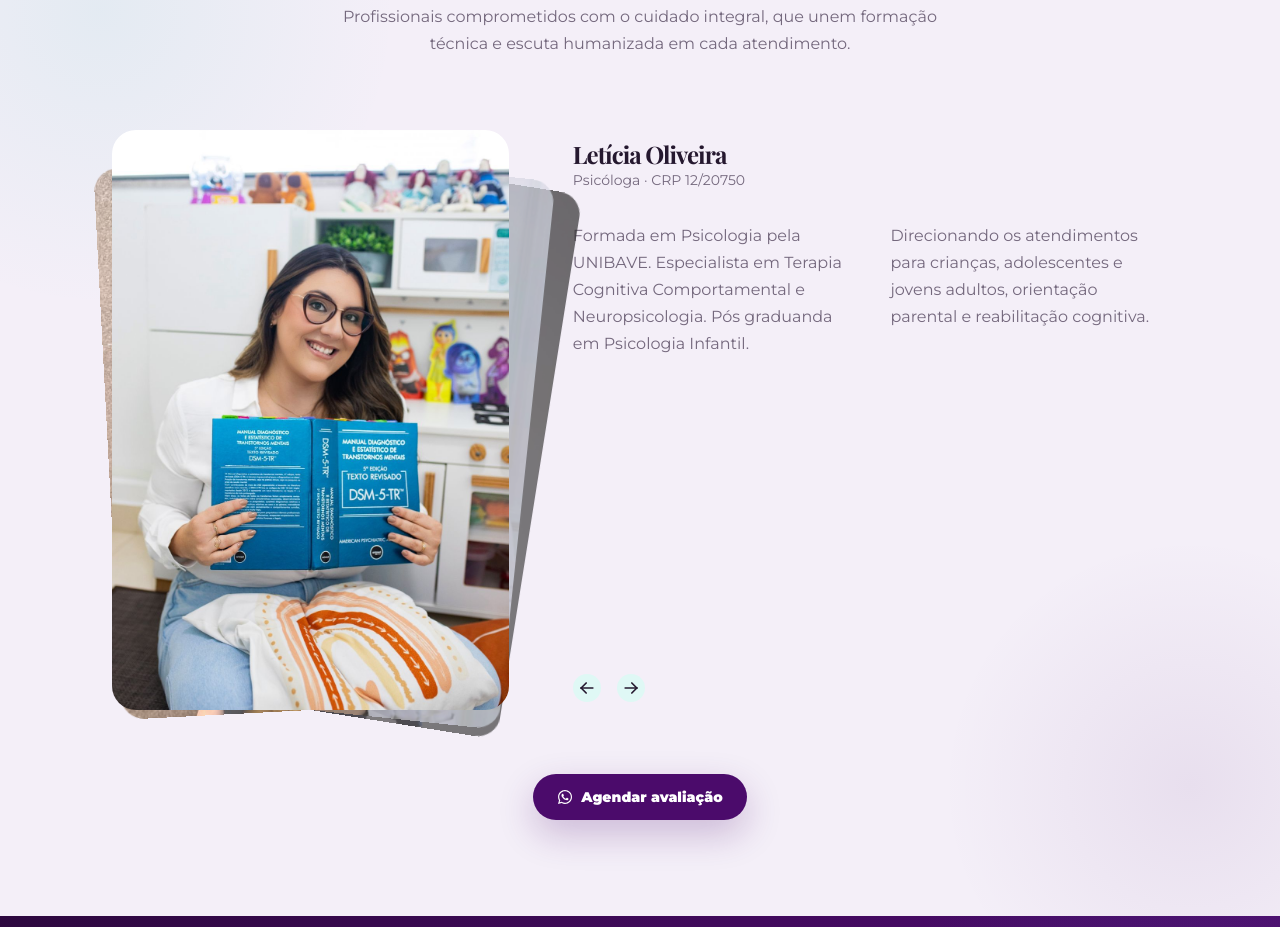
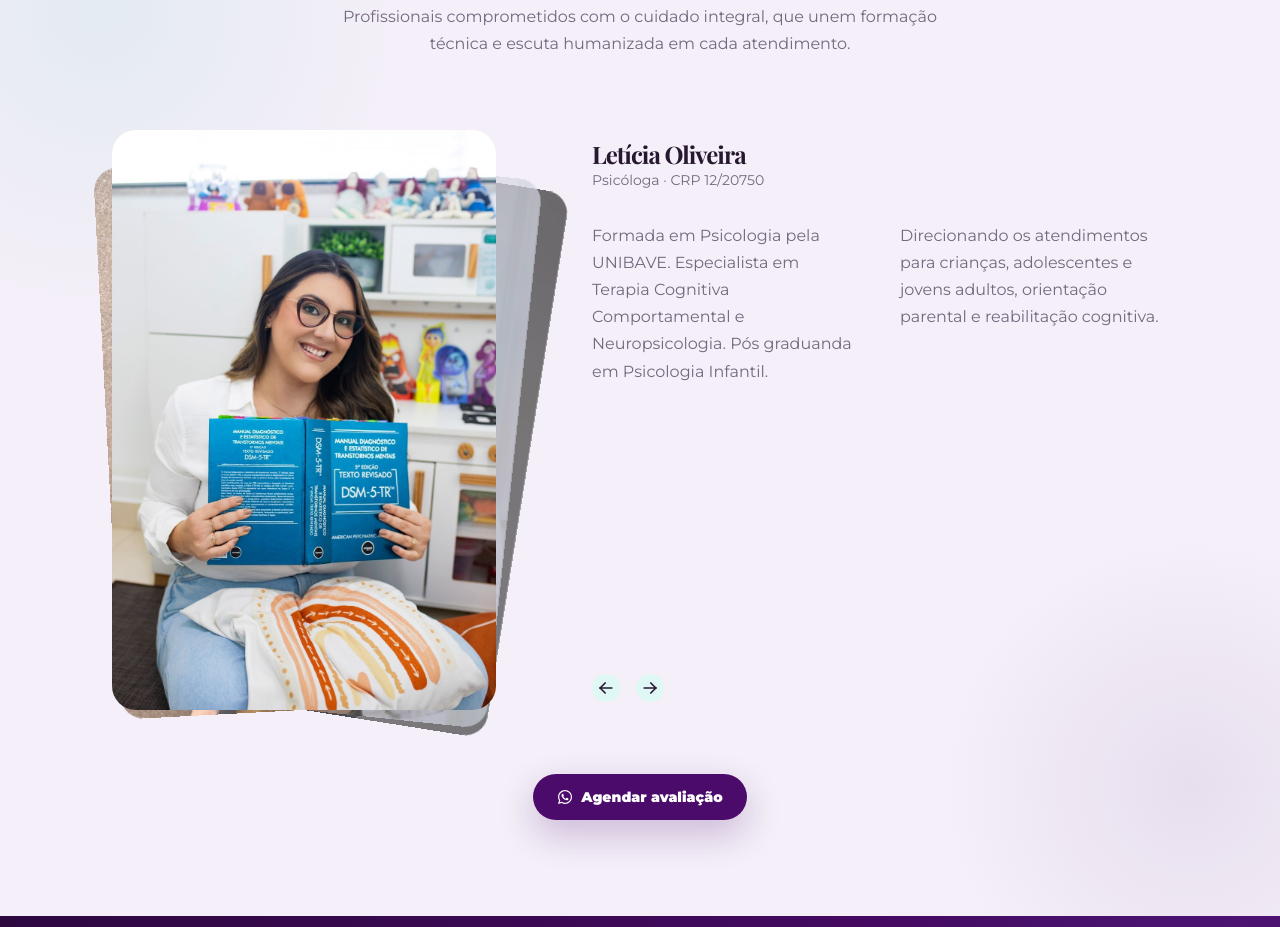
Before and after one commit to LupplymNumkode/Espaco-vida, a Next.js app: page / in a window 1280 px wide. Shown: the part 7020-7947 px from the top of the page. Built offline with nearby package versions, Linux system fonts and the light colour scheme.

Commit message:
fix: evita sobreposicao das fotos nos textos

```diff
--- a/components/ui/animated-testimonials.tsx
+++ b/components/ui/animated-testimonials.tsx
@@ -66,8 +66,8 @@ export const AnimatedTestimonials = ({
       onPointerCancel={() => { dragStartX.current = null; }}
       aria-label="Carrossel de profissionais. Arraste para os lados ou use as setas."
     >
-      <div className="relative grid grid-cols-1 md:grid-cols-[minmax(360px,0.9fr)_minmax(0,1.35fr)] items-start gap-12 lg:gap-16">
-        <div className="w-full max-w-[520px] mx-auto md:mx-0">
+      <div className="relative grid grid-cols-1 md:grid-cols-[minmax(360px,0.9fr)_minmax(0,1.35fr)] items-start gap-12 lg:gap-24">
+        <div className="relative isolate z-0 w-full max-w-[520px] mx-auto md:mx-0">
           <div className="relative h-[420px] md:h-[540px] lg:h-[580px] w-full">
             <AnimatePresence>
               {testimonials.map((testimonial, index) => (
@@ -114,7 +114,7 @@ export const AnimatedTestimonials = ({
             </AnimatePresence>
           </div>
         </div>
-        <div className="flex min-h-[540px] lg:min-h-[580px] justify-between flex-col py-2">
+        <div className="relative z-10 flex min-h-[540px] lg:min-h-[580px] justify-between flex-col py-2">
           <motion.div
             key={active}
             initial={{
```
